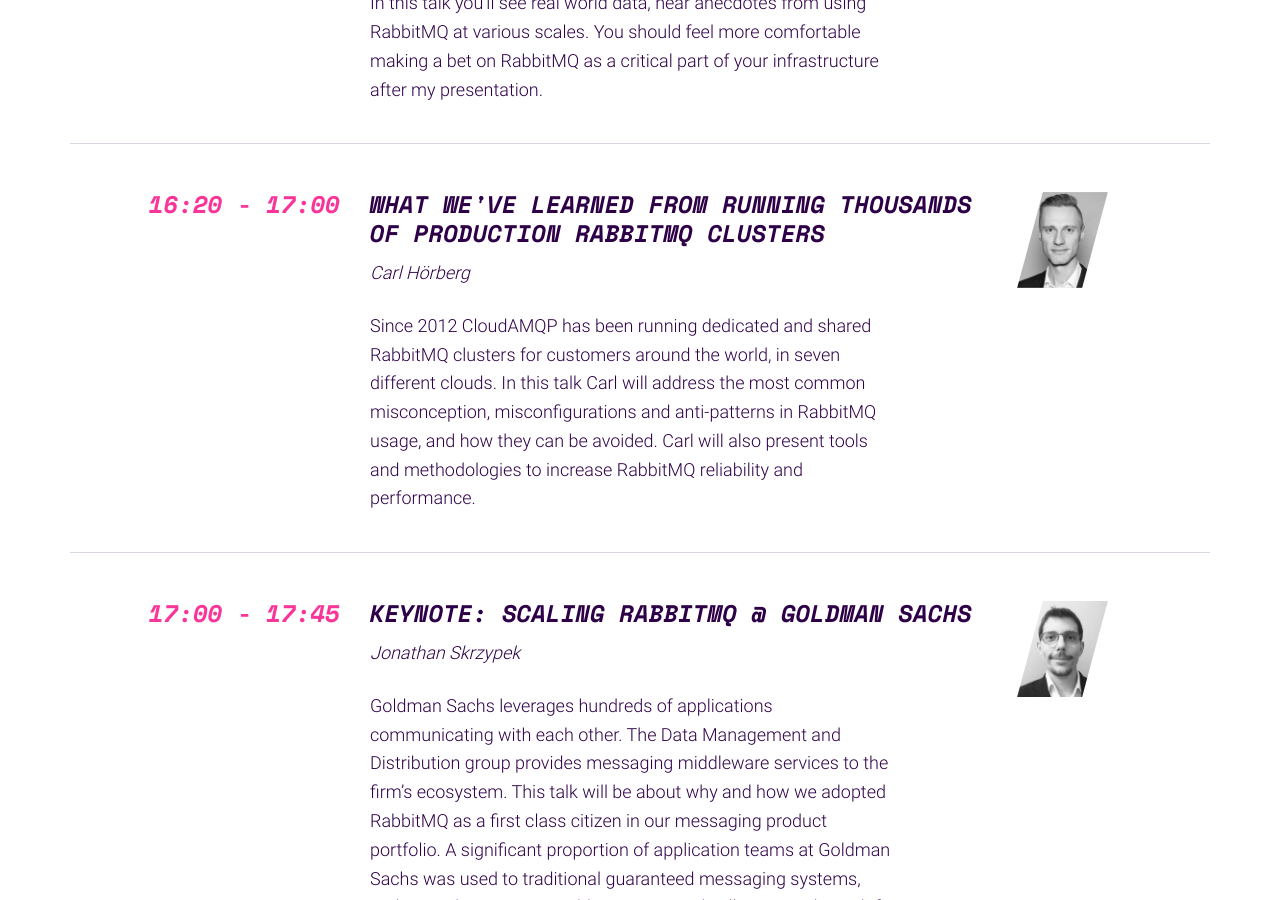
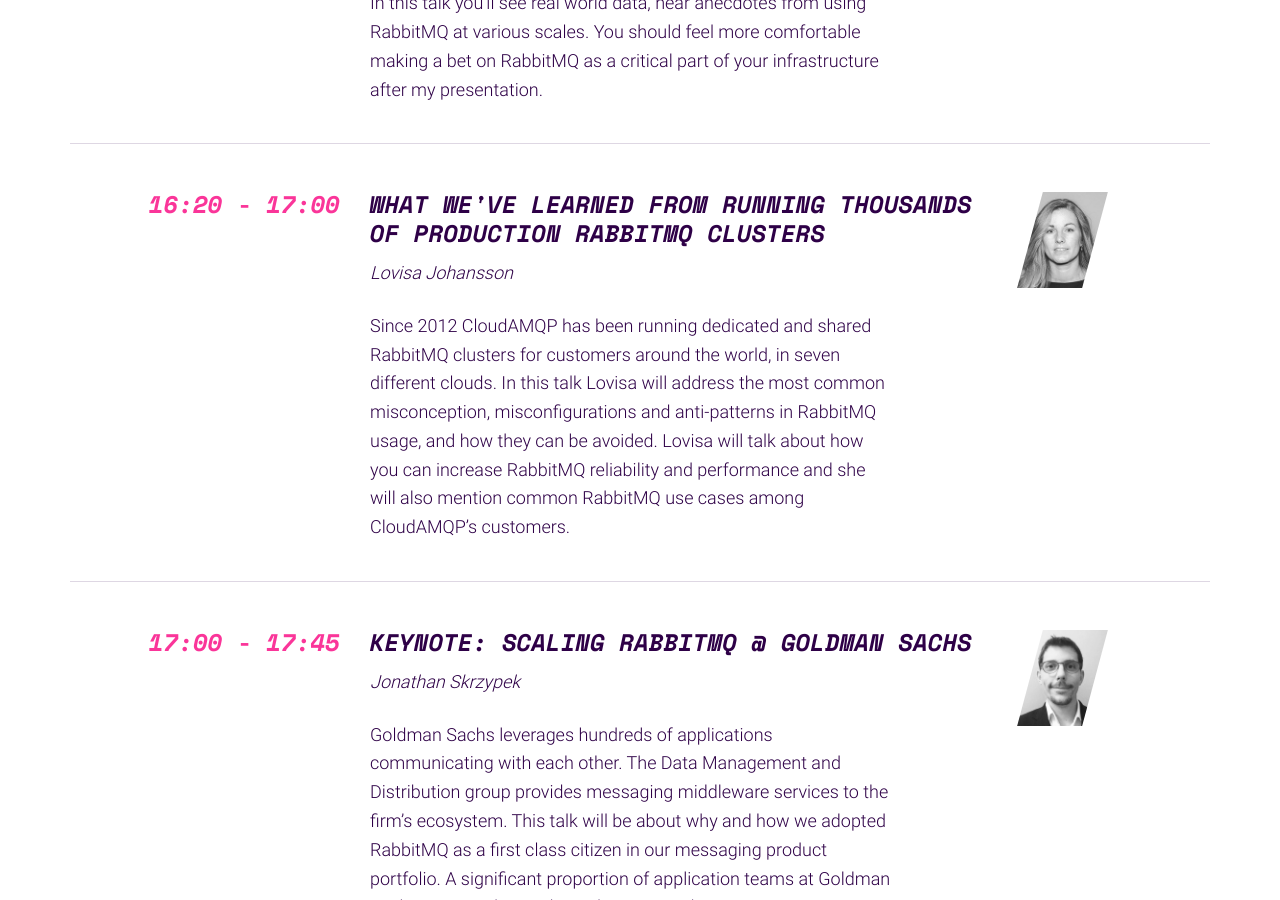
Before and after one commit to isabella232/rabbitmq-summit-1, a Jekyll site: the page built from index.html, in a window 1280 px wide and 900 px high, scrolled down 5998 px. Built offline with Jekyll 4.4.1, drawn with Linux system fonts in a browser that asks for light colours; nearby versions of some CDN libraries; some web fonts are replaced; comment, search, counter and statistics services are not loaded; some of the changed text lies outside the part shown.

Commit message:
Exchanging Carl for Lovisa

```diff
--- a/_data/schedule.yml
+++ b/_data/schedule.yml
@@ -112,15 +112,14 @@
 - start: '16:20'
   etime: '16:20 - 17:00'
   title: What we've learned from running thousands of production RabbitMQ clusters
-  speaker: Carl Hörberg
+  speaker: Lovisa Johansson
   abstract: >-
-    Since 2012 CloudAMQP has been running dedicated and shared RabbitMQ clusters
-    for customers around the world, in seven different clouds. In this talk Carl
-    will address the most common misconception, misconfigurations and
-    anti-patterns in RabbitMQ usage, and how they can be avoided. Carl will also
-    present tools and methodologies to increase RabbitMQ reliability and
-    performance.
-  img: /img/speakers/carl-horberg.jpg
+     Since 2012 CloudAMQP has been running dedicated and shared RabbitMQ clusters for customers around the world,
+     in seven different clouds. In this talk Lovisa will address the most common misconception, misconfigurations
+     and anti-patterns in RabbitMQ usage, and how they can be avoided. Lovisa will talk about how you can increase
+     RabbitMQ reliability and performance and she will also mention common RabbitMQ use cases among CloudAMQP’s
+     customers.
+  img: /img/speakers/lovisa-johansson.jpg
 - start: '17:00'
   etime: '17:00 - 17:45'
   title: 'Keynote: Scaling RabbitMQ @ Goldman Sachs'
--- a/index.html
+++ b/index.html
@@ -162,13 +162,13 @@ image: /img/og-frontpage.jpg
               <div class="row justify-content-center align-items-center">
                 <div class="col-12 col-md-5 mb-3 mb-md-0">
                   <div class="skew-box img-wrap">
-                    <div class="img-holder" style="background-image: url(/img/speakers/carl-horberg.jpg)"></div>
+                    <div class="img-holder" style="background-image: url(/img/speakers/lovisa-johansson.jpg)"></div>
                   </div>
                 </div>
                 <div class="col-12 col-sm-10 col-md-7">
                   <div class="info skew-box pl-1">
-                    <h5 class="text-light text-uppercase mb-1">Carl Hörberg</h5>
-                    <p class="text-primary text-uppercase mb-1">Ceo &amp; founder</p>
+                    <h5 class="text-light text-uppercase mb-1">Lovisa Johansson</h5>
+                    <p class="text-primary text-uppercase mb-1">RabbitMQ Engineer</p>
                     <p class="text-primary text-uppercase mb-1">CloudAMQP</p>
                   </div>
                 </div>
```
Also changed, not shown: img/speakers/lovisa-johansson.jpg (added).
